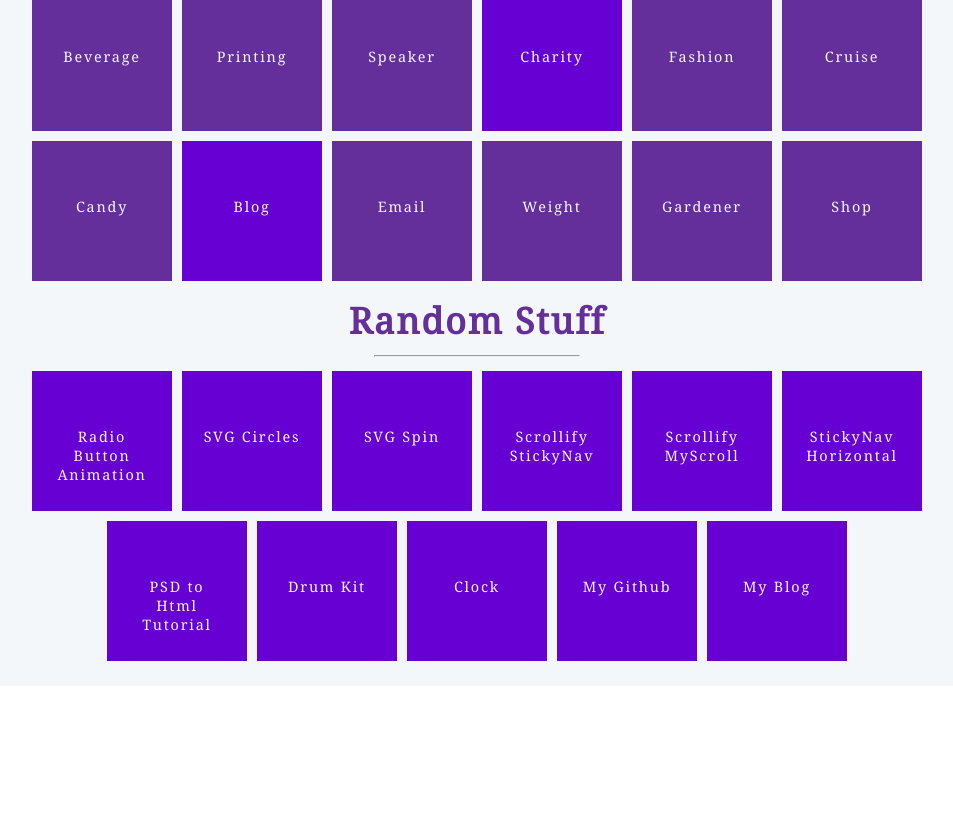
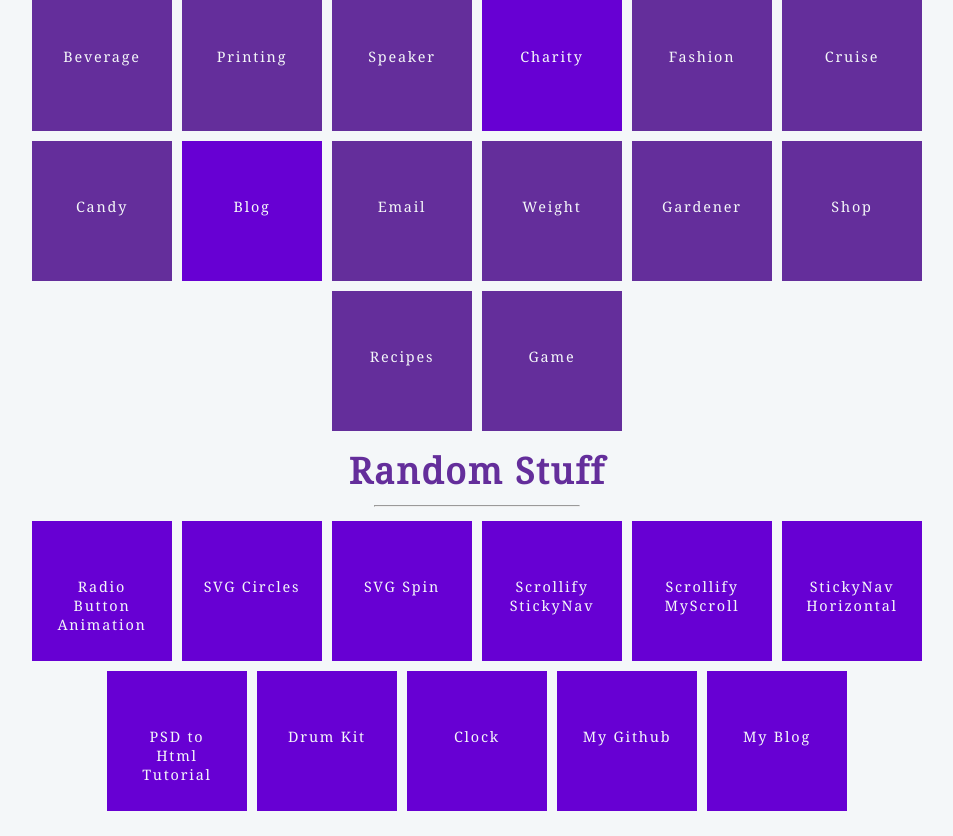
Before and after one commit to startupsandcode/30days, a website: page src/index.html in a window 1280 px wide. Shown: the part 756-1592 px from the top of the page, without its empty margins (163-1116 px from the left). Before the commit the page ends 1442 px from the top, so only its background shows below. Drawn offline with nearby package versions, Linux system fonts and the light colour scheme; files that its build step writes are made by us from their sources.

Commit message:
added next 2 sites

```diff
--- /dev/null
+++ b/src/game/scripts/main.js
@@ -0,0 +1 @@
+/* place holder */
--- /dev/null
+++ b/src/game/styles/main.scss
@@ -0,0 +1,6 @@
+body{
+    font-family: Arial, Helvetica, sans-serif;
+    font-size: 16px;
+    color: #ffffff;
+    background-color: #470175;
+}
--- a/src/index.html
+++ b/src/index.html
@@ -52,6 +52,8 @@
                 <a class="siteWrapper notDone" href="/weight"><div class="site">Weight</div></a>
                 <a class="siteWrapper notDone" href="/gardener"><div class="site">Gardener</div></a>
                 <a class="siteWrapper notDone" href="/shop"><div class="site">Shop</div></a>
+                <a class="siteWrapper notDone" href="/recipes"><div class="site">Recipes</div></a>
+                <a class="siteWrapper notDone" href="/game"><div class="site">Game</div></a>
             </div>
             <h3>Random Stuff</h3>
             <hr class="divider" />
--- /dev/null
+++ b/src/recipes/scripts/main.js
@@ -0,0 +1 @@
+/* place holder */
--- /dev/null
+++ b/src/recipes/styles/main.scss
@@ -0,0 +1,6 @@
+body{
+    font-family: Arial, Helvetica, sans-serif;
+    font-size: 16px;
+    color: #ffffff;
+    background-color: #470175;
+}
```
Also changed, not shown: src/game/index.html (added, +14 -0 lines), src/recipes/index.html (added, +14 -0 lines).
